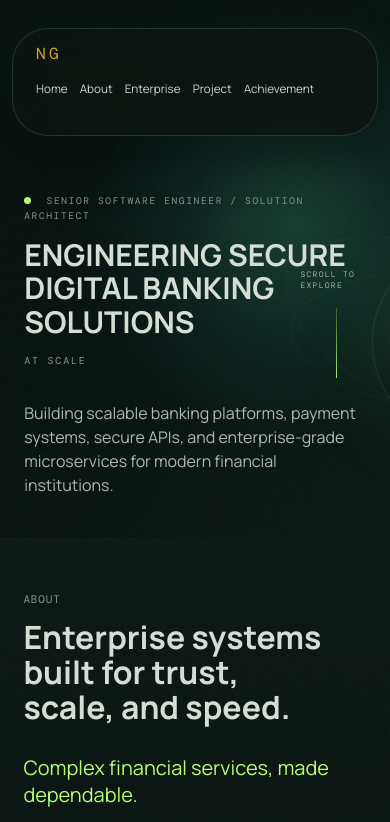
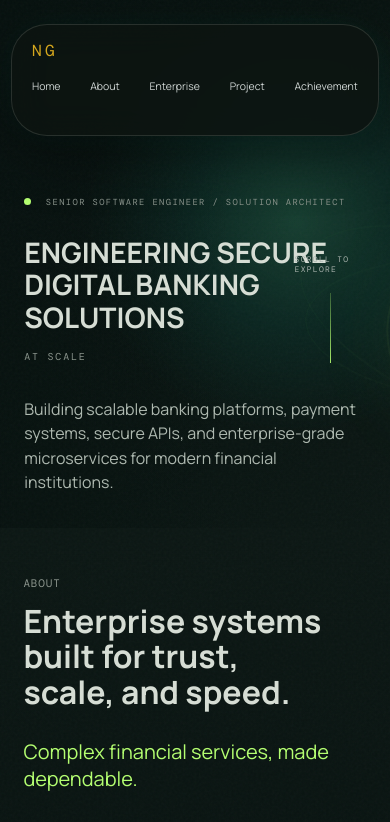
Before and after one commit to nithish-ganesan/my-portfolio-website, a React (Vite) app: page / in a window 390 px wide. Shown: the top 822 px of the page. Built offline with nearby package versions, Linux system fonts and the light colour scheme; a web font is replaced by a local one.

Commit message:
Fix iPhone mobile spacing

```diff
--- a/src/styles.css
+++ b/src/styles.css
@@ -576,3 +576,149 @@ img{max-width:100%}
   .hero-description{font-size:16px;line-height:1.52}
   .scroll{right:4.5vw;top:50%;font-size:8px}
 }
+/* iPhone Chrome final override: no hidden overflow, no hamburger, compact section rhythm. */
+@media(max-width:600px){
+  html,body,#root{
+    width:100%;
+    max-width:100%;
+    overflow-x:hidden!important;
+  }
+  header{
+    top:24px!important;
+    left:50%!important;
+    width:calc(100vw - 28px)!important;
+    max-width:none!important;
+    height:112px!important;
+    min-height:112px!important;
+    padding:18px 22px 16px!important;
+    display:grid!important;
+    grid-template-columns:1fr!important;
+    align-content:start!important;
+    gap:22px!important;
+    border-radius:36px!important;
+    transform:translateX(-50%)!important;
+    overflow:hidden!important;
+  }
+  header .brand{
+    display:block!important;
+    flex:none!important;
+    margin:0!important;
+    color:#d5a71e!important;
+    font-size:16px!important;
+    line-height:1!important;
+    letter-spacing:.22em!important;
+  }
+  header nav{
+    display:flex!important;
+    width:100%!important;
+    min-width:0!important;
+    margin:0!important;
+    padding:0!important;
+    border:0!important;
+    align-items:center!important;
+    justify-content:space-between!important;
+    gap:0!important;
+    overflow:visible!important;
+  }
+  header nav a{
+    display:inline-block!important;
+    flex:0 1 auto!important;
+    min-width:0!important;
+    padding:0!important;
+    color:#d0d6d4!important;
+    font-size:clamp(10px,2.95vw,14px)!important;
+    line-height:1!important;
+    white-space:nowrap!important;
+  }
+  header .nav-contact-link,
+  header .nav-menu-icon,
+  .nav-menu-icon,
+  .nav-menu-icon:before{
+    display:none!important;
+  }
+  .hero{
+    min-height:auto!important;
+    padding:204px 6.2vw 34px!important;
+  }
+  .hero .eyebrow{
+    margin-bottom:26px!important;
+    font-size:clamp(8px,2.25vw,10px)!important;
+    line-height:1.55!important;
+    letter-spacing:.16em!important;
+    white-space:normal!important;
+  }
+  .hero h1{
+    width:100%!important;
+    max-width:100%!important;
+    font-size:clamp(28px,7.4vw,40px)!important;
+    line-height:1.16!important;
+  }
+  .hero h1 small{
+    display:block!important;
+    margin-top:16px!important;
+    font-size:10px!important;
+  }
+  .hero-description{
+    max-width:100%!important;
+    margin:34px 0 0!important;
+    font-size:clamp(16px,4.1vw,19px)!important;
+    line-height:1.52!important;
+  }
+  .round-link{display:none!important}
+  .core-wrap{
+    right:-315px!important;
+    top:56%!important;
+    opacity:.18!important;
+    pointer-events:none!important;
+  }
+  .scroll{
+    right:6vw!important;
+    top:48%!important;
+  }
+  .section{
+    padding-top:48px!important;
+    padding-bottom:48px!important;
+  }
+  .enterprise-section{
+    padding-top:50px!important;
+  }
+  .regulus-grid{
+    gap:22px!important;
+    margin-top:28px!important;
+  }
+  .features{
+    margin:20px 0 0!important;
+  }
+  .features div{
+    padding:18px 0!important;
+    min-height:0!important;
+  }
+  .enterprise-panel{
+    margin-top:22px!important;
+    padding-top:22px!important;
+    gap:18px!important;
+  }
+  .enterprise-panel>div:first-child h3{
+    font-size:28px!important;
+  }
+  .enterprise-panel>div:first-child p{
+    font-size:18px!important;
+    line-height:1.55!important;
+  }
+}
+@media(max-width:390px){
+  header{
+    width:calc(100vw - 22px)!important;
+    padding-left:20px!important;
+    padding-right:20px!important;
+  }
+  header nav a{
+    font-size:10.5px!important;
+  }
+  .hero{
+    padding-top:196px!important;
+  }
+  .hero h1{
+    font-size:clamp(27px,7.25vw,32px)!important;
+  }
+}
```
